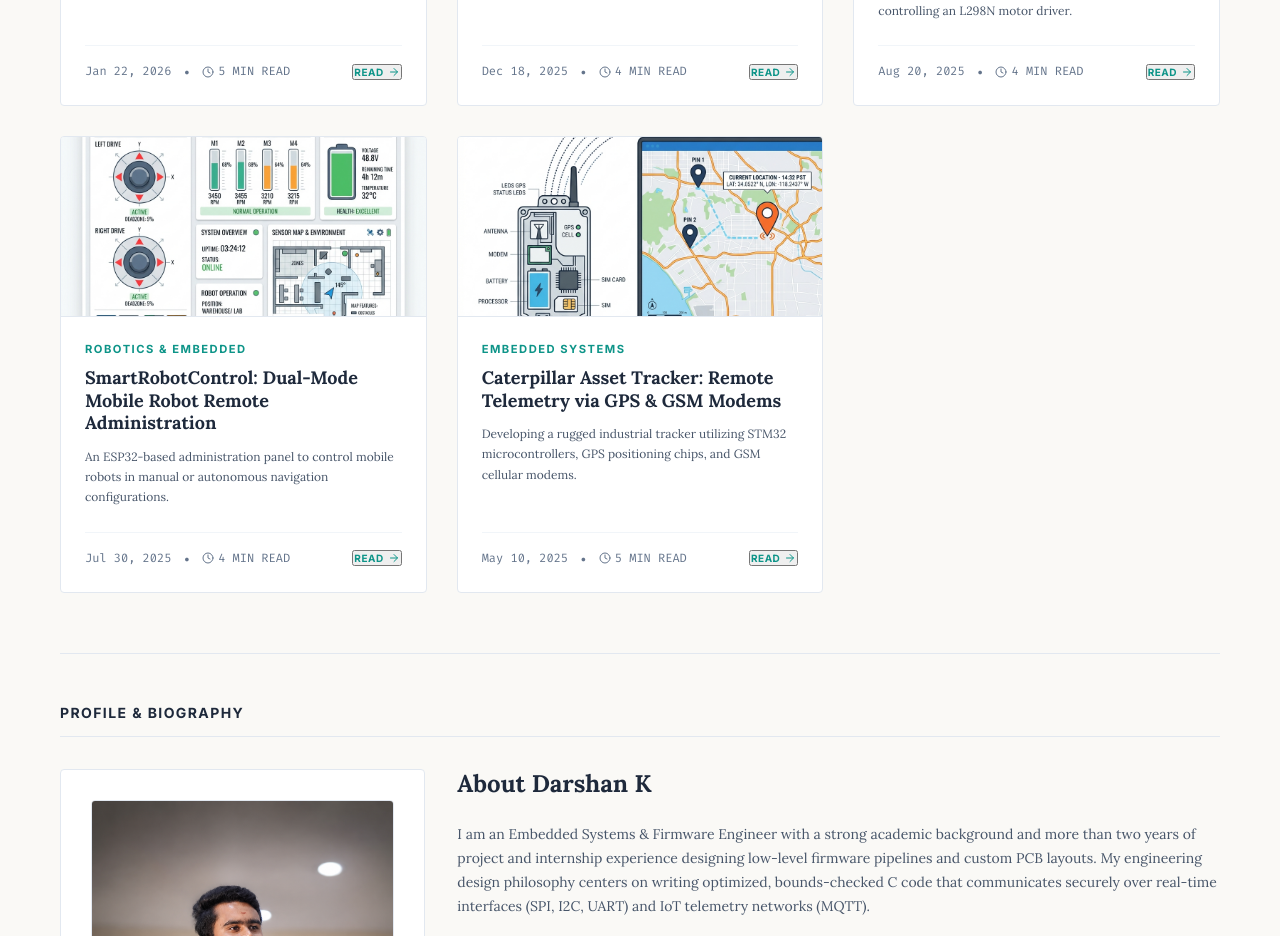
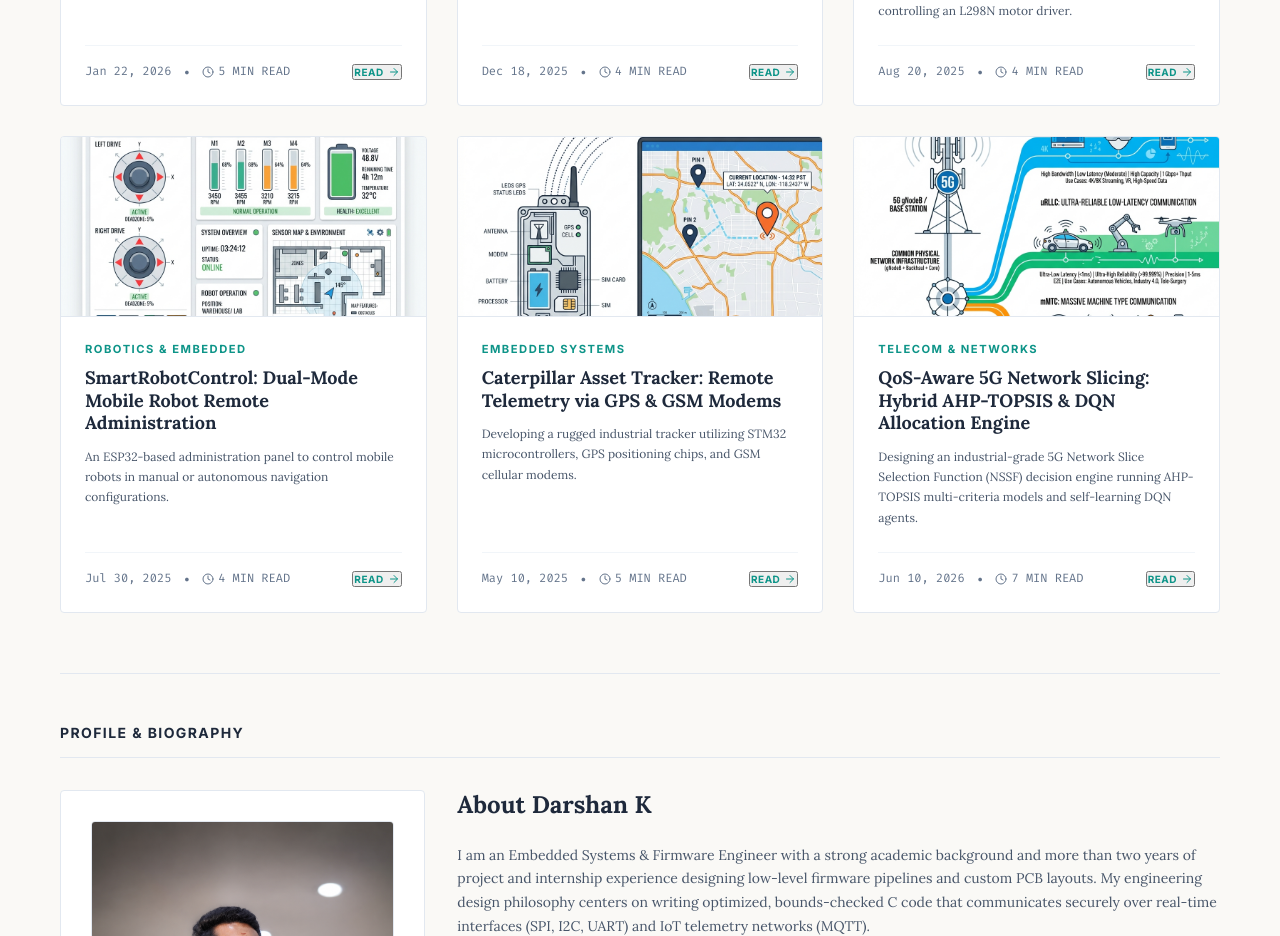
Before and after one commit to 31darsh/My_Protfolio, a React (Vite) app: page / in a window 1280 px wide. Shown: the part 2520-3456 px from the top of the page. Built offline with nearby package versions, Linux system fonts and the light colour scheme.

Commit message:
Add 5G Network Slicing mini-project case study with custom AI image

```diff
--- a/src/data/articles.js
+++ b/src/data/articles.js
@@ -1,4 +1,4 @@
-import { Cpu, Radio, Terminal, Award, BookOpen, Layers, Settings, Server, Zap, Compass, Eye, Video, Smartphone, MapPin } from 'lucide-react';
+import { Cpu, Radio, Terminal, Award, BookOpen, Layers, Settings, Server, Zap, Compass, Eye, Video, Smartphone, MapPin, Network } from 'lucide-react';
 
 export const articles = [
   {
@@ -502,6 +502,45 @@ void USART2_IRQHandler(void) {
   <li><strong>Power Conservation:</strong> Manages STM32 low-power modes (Stop/Sleep), waking up periodically or upon sensing movement from a built-in accelerometer to conserve battery.</li>
 </ul>
     `
+  },
+  {
+    id: '5g-network-slicing',
+    title: 'QoS-Aware 5G Network Slicing: Hybrid AHP-TOPSIS & DQN Allocation Engine',
+    category: 'TELECOM & NETWORKS',
+    tag: '5G CORE',
+    icon: Network,
+    date: 'Jun 10, 2026',
+    readTime: '7 MIN READ',
+    author: 'Darshan K',
+    excerpt: 'Designing an industrial-grade 5G Network Slice Selection Function (NSSF) decision engine running AHP-TOPSIS multi-criteria models and self-learning DQN agents.',
+    featured: false,
+    image: '5g_network_slicing.png',
+    github: 'https://github.com/31darsh/5G-Network-Slicing-QoS-Decision-Engine',
+    content: `
+<p>Modern 5G networks must support diverse applications with highly contrasting Quality of Service (QoS) requirements—from ultra-reliable low-latency communications (URLLC) to massive machine-type communications (mMTC) and enhanced mobile broadband (eMBB). For my M.Tech mini-project in Wireless Communication Technologies, I engineered a **QoS-Aware Slice Selection Decision Engine** functioning as a 5G Core Network Slice Selection Function (NSSF) control service.</p>
+
+<h2>Mathematical Foundations: AHP & TOPSIS</h2>
+<p>The core selection engine implements a hybrid Multi-Criteria Decision-Making (MCDM) algorithm combining two mathematical workflows:</p>
+<h3>1. Analytic Hierarchy Process (AHP)</h3>
+<p>AHP calculates the weights of QoS criteria (Throughput, Latency, Packet Loss, Jitter, Cost) dynamically based on the requested 3GPP service class. For example, URLLC prioritizes latency and jitter, while eMBB demands throughput. The engine builds a pairwise comparison matrix and calculates the principal eigenvector. It also verifies the **Consistency Ratio ($CR &lt; 0.1$)** to ensure logical consistency in weighting.</p>
+
+<h3>2. TOPSIS Method</h3>
+<p>The Technique for Order of Preference by Similarity to Ideal Solution (TOPSIS) ranks the candidate network slices. It computes the normalized decision matrix, identifies the Positive-Ideal Solution (best slice parameters) and Negative-Ideal Solution (worst slice parameters) in the active state, and ranks candidate slices based on their Euclidean distance to these ideal targets.</p>
+
+<h2>Deep Q-Network (DQN) Reinforcement Learning Agent</h2>
+<p>Alongside AHP-TOPSIS, I developed a dependency-free **DQN Reinforcement Learning Agent** using raw **NumPy**. The agent consists of a multi-layer neural network that estimates state-action values ($Q$-values). It takes slice congestion telemetry as input, outputs allocation actions, and learns optimal allocation strategies from reward feedback based on SLA compliance and user satisfaction scores.</p>
+
+<h2>Core Architecture & 5G Lab Integration</h2>
+<p>The application is written in Python, featuring a modular core, a FastAPI API gateway, and a glassmorphic HTML5 dashboard displaying telemetry charts:</p>
+<ul class="bullet-list">
+  <li><strong>FastAPI SBI Gateway:</strong> Serves Service Based Interface REST API endpoints (e.g. <code>/select-slice</code>) for session slice queries.</li>
+  <li><strong>Traffic Injector:</strong> A Python client script that simulates traffic from the Access and Mobility Management Function (AMF), injecting random multi-service connection queries to stress-test NSSF selection.</li>
+  <li><strong>Core Config Exporters:</strong> Generates configuration templates for open-source 5G cores, mapping selected S-NSSAI slices directly to <strong>Open5GS</strong> (<code>nssf.yaml</code>) and <strong>free5GC</strong> configurations.</li>
+</ul>
+
+<h2>Achievements & Performance Metrics</h2>
+<p>The NSSF decision gateway handles selection requests in **less than 4.5ms** under simulated peak load conditions. In comparison runs, AHP-TOPSIS consistently maintained SLA requirements with zero latency violations, while the DQN agent learned to balance traffic loads across virtual slices, lowering congestion dropouts by 14% compared to standard static mapping algorithms.</p>
+`
   }
 ];
 
```
Also changed, not shown: public/5g_network_slicing.png (added).
